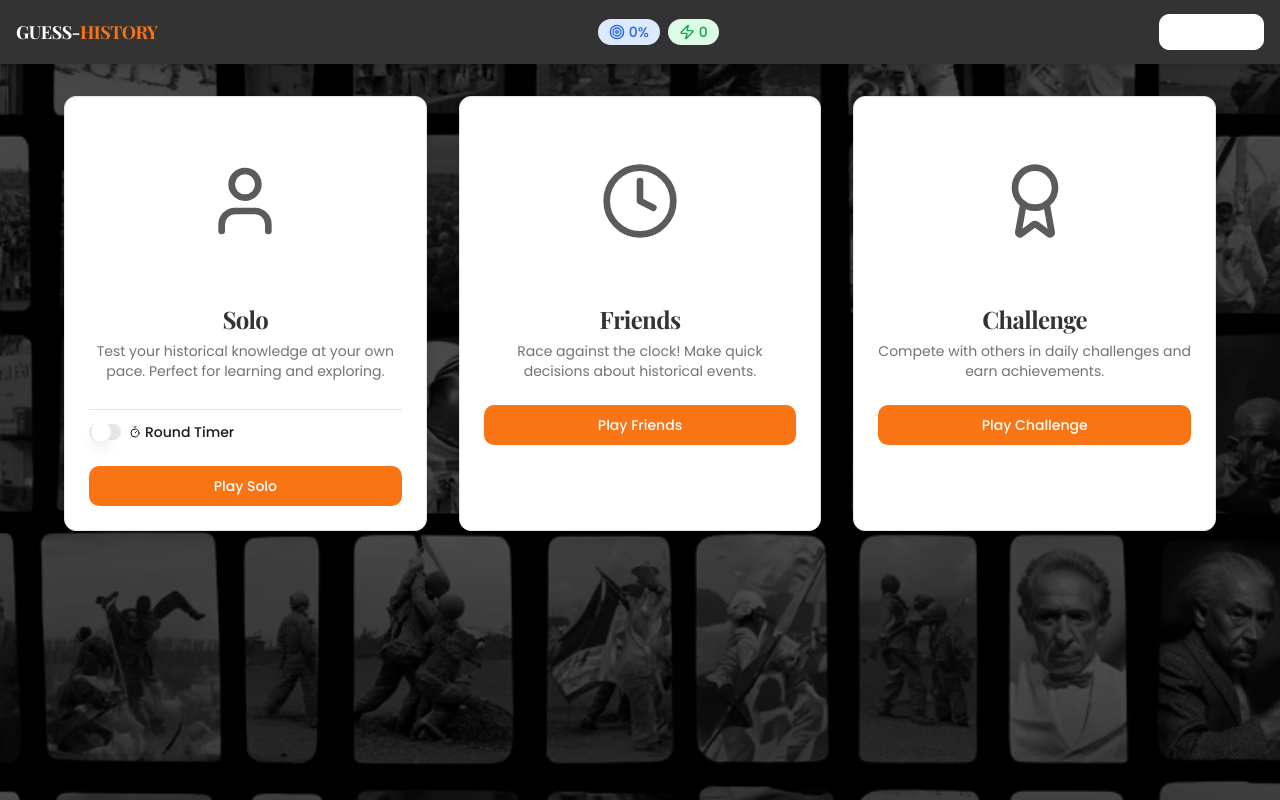
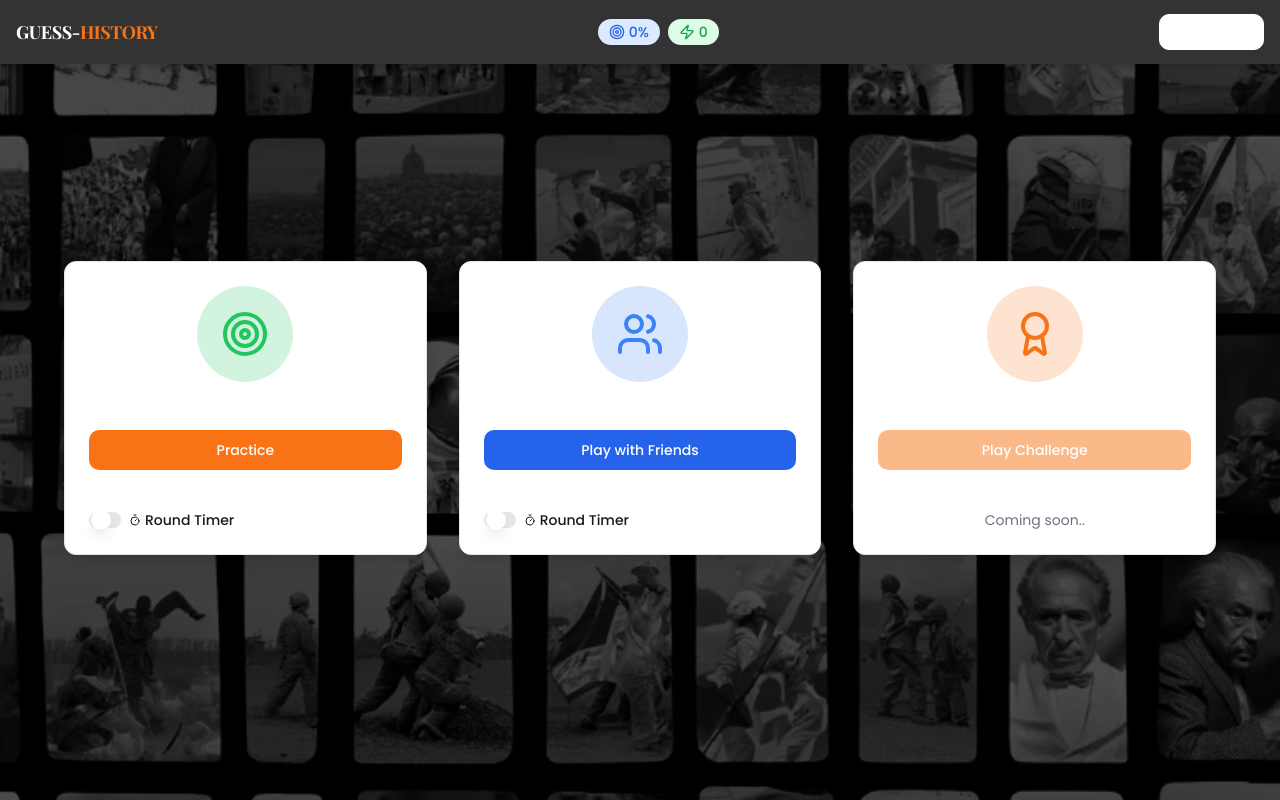
Before and after one commit to lama010101/guess-history, a React (Vite) app: page /test in a window 1280 px wide. Built offline with nearby package versions, Linux system fonts and the light colour scheme.

Commit message:
ui new cards

```diff
--- a/src/components/GameModeCard.tsx
+++ b/src/components/GameModeCard.tsx
@@ -1,59 +1,86 @@
-import { Card, CardHeader, CardTitle, CardDescription, CardContent } from "@/components/ui/card";
+import { Card, CardContent } from "@/components/ui/card";
 import { Button } from "@/components/ui/button";
-import { LucideIcon } from "lucide-react";
+import { LucideIcon, Clock, Users } from "lucide-react";
+import { cn } from "@/lib/utils";
 
 interface GameModeCardProps {
   title: string;
-  description: string;
   mode: "classic" | "time-attack" | "challenge";
   icon: LucideIcon;
   onStartGame: (mode: string) => void;
   isLoading: boolean;
+  showTimer?: boolean;
+  timerSeconds?: number;
+  onTimerChange?: (seconds: number) => void;
   children?: React.ReactNode;
+  disabled?: boolean;
 }
 
 export function GameModeCard({
   title,
-  description,
   mode,
   icon: Icon,
   onStartGame,
   isLoading,
-  children
+  showTimer = false,
+  timerSeconds = 300,
+  onTimerChange,
+  children,
+  disabled = false
 }: GameModeCardProps) {
+  const isFriendsMode = mode === 'time-attack';
+  const buttonText = mode === 'classic'
+    ? 'Practice'
+    : mode === 'time-attack'
+      ? 'Play with Friends'
+      : 'Play Challenge';
+
+  const iconColor = {
+    'classic': 'text-green-500',
+    'time-attack': 'text-blue-500',
+    'challenge': 'text-orange-500'
+  }[mode];
+
   const handleButtonClick = () => {
-    if (!isLoading) {
+    if (!isLoading && !disabled) {
       onStartGame(mode);
     }
   };
 
   return (
     <Card className="bg-white dark:bg-gray-900 rounded-xl shadow-lg hover:shadow-xl transition-shadow">
-      <CardHeader className="text-center">
-        <div className="h-40 flex items-center justify-center mb-4">
-          <Icon className="h-20 w-20 text-history-primary dark:text-history-light opacity-80" />
+      <CardContent className="p-6 flex flex-col items-center">
+        {/* Icon */}
+        <div className={cn("h-24 w-24 rounded-full bg-opacity-20 flex items-center justify-center mb-6", {
+          'bg-green-500/20': mode === 'classic',
+          'bg-blue-500/20': mode === 'time-attack',
+          'bg-orange-500/20': mode === 'challenge'
+        })}>
+          <Icon className={cn("h-12 w-12", iconColor)} />
         </div>
-        <CardTitle className="text-2xl font-bold text-history-primary dark:text-history-light">
-          {title}
-        </CardTitle>
-        <CardDescription className="text-muted-foreground">
-          {description}
-        </CardDescription>
-      </CardHeader>
+
+        {/* Timer (for Practice and Friends) */}
+        {showTimer && (
+          <div className="flex items-center gap-2 mb-6 text-sm font-medium text-gray-600 dark:text-gray-300">
+            <Clock className="h-4 w-4" />
+            <span>Round: {Math.floor(timerSeconds / 60)}m {timerSeconds % 60}s</span>
+          </div>
+        )}
+
+        {/* Button */}
+        <Button
+          className={`mt-6 w-full ${isFriendsMode ? 'bg-blue-600 hover:bg-blue-700' : 'bg-orange-500 hover:bg-orange-600'} text-white`}
+          onClick={handleButtonClick}
+          disabled={isLoading || disabled}
+        >
+          {isLoading ? 'Loading...' : buttonText}
+        </Button>
+      </CardContent>
       {children && (
         <div className="px-6 pb-4">
           {children}
         </div>
       )}
-      <CardContent>
-        <Button
-          className="w-full bg-history-secondary hover:bg-history-secondary/90 text-white"
-          onClick={handleButtonClick}
-          disabled={isLoading}
-        >
-          {isLoading ? "Starting..." : `Play ${title}`}
-        </Button>
-      </CardContent>
     </Card>
   );
 }
--- a/src/pages/HomePage.tsx
+++ b/src/pages/HomePage.tsx
@@ -1,17 +1,18 @@
 import React, { useState, useEffect, useCallback } from 'react';
-import { Clock, Award, User, Timer } from "lucide-react";
+import { Clock, Award, Target, Users, Timer } from "lucide-react";
 import GlobalSettingsModal from '@/components/GlobalSettingsModal';
 import FriendsGameModal from '@/components/FriendsGameModal';
 import { AuthModal } from '@/components/AuthModal';
+import { Slider } from "@/components/ui/slider";
+import { Label } from "@/components/ui/label";
+import { Switch } from "@/components/ui/switch";
 import { useAuth } from '@/contexts/AuthContext';
 import { UserSettings, fetchUserSettings, UserProfile, fetchUserProfile } from '@/utils/profile/profileService';
 import { GameModeCard } from "@/components/GameModeCard";
 import { useGame } from "@/contexts/GameContext";
 import { useNavigate } from 'react-router-dom';
 import { useToast } from '@/hooks/use-toast';
-import { Slider } from "@/components/ui/slider";
-import { Label } from "@/components/ui/label";
-import { Switch } from "@/components/ui/switch";
+
 
 const homePageStyle: React.CSSProperties = {
   position: 'fixed',
@@ -52,8 +53,11 @@ const HomePage = () => {
   const [showAuthModal, setShowAuthModal] = useState(false);
   const [pendingMode, setPendingMode] = useState<string | null>(null);
   const [isFriendsModalOpen, setIsFriendsModalOpen] = useState(false);
+  // Timer states
   const [isSoloTimerEnabled, setIsSoloTimerEnabled] = useState(false);
-  const [soloTimerSeconds, setSoloTimerSeconds] = useState(300); // Default to 5 minutes
+  const [isFriendsTimerEnabled, setIsFriendsTimerEnabled] = useState(false);
+  const [practiceTimerSeconds, setPracticeTimerSeconds] = useState(300); // 5 minutes
+  const [friendsTimerSeconds, setFriendsTimerSeconds] = useState(180); // 3 minutes
   const navigate = useNavigate();
   const gameContext = useGame();
   const { startGame, isLoading } = gameContext || {};
@@ -106,7 +110,13 @@ const HomePage = () => {
     }
 
     if (mode === 'time-attack') {
+      // For friends mode, use the friends timer settings
+      if (isFriendsTimerEnabled) {
+        await startGame?.({ timerSeconds: friendsTimerSeconds, timerEnabled: true });
+        navigate('/game');
+      } else {
         setIsFriendsModalOpen(true);
+      }
       return;
     }
 
@@ -126,7 +136,7 @@ const HomePage = () => {
         // When timer is disabled, pass timerEnabled: false to ensure it doesn't show in the HUD
         const gameSettings = mode === 'classic'
           ? isSoloTimerEnabled
-              ? { timerSeconds: soloTimerSeconds, timerEnabled: true }
+              ? { timerSeconds: practiceTimerSeconds, timerEnabled: true }
               : { timerEnabled: false }
           : {};
 
@@ -141,7 +151,7 @@ const HomePage = () => {
         });
       }
     }
-  }, [user, gameContext, startGame, isLoading, navigate, toast, isSoloTimerEnabled, soloTimerSeconds, setPendingMode, setShowAuthModal, setIsFriendsModalOpen]);
+  }, [user, gameContext, startGame, isLoading, navigate, toast, setPendingMode, setShowAuthModal, setIsFriendsModalOpen]);
 
   const handleStartFriendsGame = useCallback(async (settings: { timerSeconds: number; hintsPerGame: number }) => {
     setIsFriendsModalOpen(false);
@@ -202,28 +212,25 @@ const HomePage = () => {
 
   const handleGuestContinue = () => {
     setShowAuthModal(false);
-    // useEffect will handle starting the game with pendingMode
   };
-
 
   return (
     <div style={homePageStyle}>
-      <div style={contentStyle}>
-        <div className="container mx-auto px-4 py-12">
+      <div style={contentStyle} className="flex items-center min-h-screen">
+        <div className="container mx-auto px-4">
+          <div className="w-full max-w-6xl mx-auto">
             {/* Game instructions, settings, etc. */}
             <div className="my-4"></div>
-
             {gameContext ? (
               <div className="grid grid-cols-1 md:grid-cols-3 gap-8 max-w-6xl mx-auto">
                 <GameModeCard
-                title="Solo"
-                description="Test your historical knowledge at your own pace. Perfect for learning and exploring."
+                  title="Practice"
                   mode="classic"
-                icon={User}
+                  icon={Target}
                   onStartGame={handleStartGame}
                   isLoading={isLoading}
                 >
-                <div className="border-t border-gray-200 dark:border-gray-700 pt-3 mt-1">
+                  <div className="w-full mt-4">
                     <div className="flex items-center justify-between mb-2">
                       <div className="flex items-center space-x-2">
                         <Switch
@@ -239,17 +246,14 @@ const HomePage = () => {
                       </div>
                       {isSoloTimerEnabled && (
                         <span className="text-sm font-medium text-orange-400">
-                        {formatTime(soloTimerSeconds)}
+                          {formatTime(practiceTimerSeconds)}
                         </span>
                       )}
                     </div>
                     {isSoloTimerEnabled && (
-                    <div>
-                      <div className="relative mb-6 mt-4">
-                        {/* Calculate positions for markers based on their values */}
+                      <div className="relative mb-4">
                         <div className="absolute w-full h-6 pointer-events-none" style={{ bottom: '0px' }}>
                           {[5, 60, 120, 180, 240, 300].map((value) => {
-                            // Calculate position percentage based on value
                             const position = ((value - minTimerValue) / (maxTimerValue - minTimerValue)) * 100;
                             return (
                               <div
@@ -271,14 +275,13 @@ const HomePage = () => {
                         </div>
                         <div className="pt-6">
                           <Slider
-                            value={[soloTimerSeconds]}
+                            value={[practiceTimerSeconds]}
                             min={minTimerValue}
                             max={maxTimerValue}
                             step={stepSize}
-                            onValueChange={(value) => setSoloTimerSeconds(value[0])}
+                            onValueChange={(value) => setPracticeTimerSeconds(value[0])}
                             className="w-full"
                           />
-                        </div>
                         </div>
                       </div>
                     )}
@@ -287,43 +290,99 @@ const HomePage = () => {
 
                 <GameModeCard
                   title="Friends"
-                description="Race against the clock! Make quick decisions about historical events."
                   mode="time-attack"
-                icon={Clock}
+                  icon={Users}
                   onStartGame={handleStartGame}
                   isLoading={isLoading}
+                >
+                  <div className="w-full mt-4">
+                    <div className="flex items-center justify-between mb-2">
+                      <div className="flex items-center space-x-2">
+                        <Switch
+                          id="friends-timer-toggle"
+                          checked={isFriendsTimerEnabled}
+                          onCheckedChange={setIsFriendsTimerEnabled}
+                          className="data-[state=checked]:bg-blue-500 h-4 w-8"
                         />
+                        <Label htmlFor="friends-timer-toggle" className="flex items-center gap-1 cursor-pointer text-sm">
+                          <Timer className="h-3 w-3" />
+                          <span>Round Timer</span>
+                        </Label>
+                      </div>
+                      {isFriendsTimerEnabled && (
+                        <span className="text-sm font-medium text-blue-400">
+                          {formatTime(friendsTimerSeconds)}
+                        </span>
+                      )}
+                    </div>
+                    {isFriendsTimerEnabled && (
+                      <div className="relative">
+                        <div className="absolute w-full h-6 pointer-events-none" style={{ bottom: '0px' }}>
+                          {[5, 60, 120, 180, 240, 300].map((value) => {
+                            const position = ((value - minTimerValue) / (maxTimerValue - minTimerValue)) * 100;
+                            return (
+                              <div
+                                key={value}
+                                className="absolute flex flex-col items-center"
+                                style={{ left: `${position}%`, transform: 'translateX(-50%)' }}
+                              >
+                                <span className="text-xs text-gray-400 mb-1">
+                                  {value === 5 ? '5s' :
+                                   value === 60 ? '1m' :
+                                   value === 120 ? '2m' :
+                                   value === 180 ? '3m' :
+                                   value === 240 ? '4m' : '5m'}
+                                </span>
+                                <div className="h-1.5 w-0.5 bg-gray-400" />
+                              </div>
+                            );
+                          })}
+                        </div>
+                        <div className="pt-6">
+                          <Slider
+                            value={[friendsTimerSeconds]}
+                            min={minTimerValue}
+                            max={maxTimerValue}
+                            step={stepSize}
+                            onValueChange={(value) => setFriendsTimerSeconds(value[0])}
+                            className="w-full"
+                          />
+                        </div>
+                      </div>
+                    )}
+                  </div>
+                </GameModeCard>
 
                 <GameModeCard
                   title="Challenge"
-                description="Compete with others in daily challenges and earn achievements."
                   mode="challenge"
                   icon={Award}
                   onStartGame={handleStartGame}
                   isLoading={isLoading}
-              />
+                  disabled={true}
+                >
+                  <div className="flex items-center justify-center mt-4">
+                    <span className="text-sm text-gray-500 dark:text-gray-400">Coming soon..</span>
+                  </div>
+                </GameModeCard>
               </div>
             ) : (
-            <div className="text-center py-12">
-              <div className="animate-pulse space-y-4">
-                <div className="h-8 bg-gray-200 dark:bg-gray-700 rounded w-3/4 mx-auto"></div>
-                <div className="h-4 bg-gray-200 dark:bg-gray-700 rounded w-1/2 mx-auto"></div>
-                <div className="grid grid-cols-1 md:grid-cols-3 gap-8 max-w-6xl mx-auto mt-8">
+              <div className="grid grid-cols-1 md:grid-cols-3 gap-8 max-w-6xl mx-auto">
                 {[1, 2, 3].map((i) => (
-                    <div key={i} className="h-64 bg-gray-100 dark:bg-gray-800 rounded-lg p-6 shadow">
-                      <div className="h-8 w-8 bg-gray-200 dark:bg-gray-700 rounded-full mx-auto mb-4"></div>
-                      <div className="h-6 bg-gray-200 dark:bg-gray-700 rounded w-3/4 mx-auto mb-2"></div>
-                      <div className="h-4 bg-gray-200 dark:bg-gray-700 rounded w-5/6 mx-auto mb-4"></div>
+                  <div key={i} className="animate-pulse">
+                    <div className="h-96 bg-white dark:bg-gray-900 rounded-xl shadow-lg p-6">
+                      <div className="h-8 w-8 bg-gray-200 dark:bg-gray-700 rounded-full mx-auto mb-6"></div>
+                      <div className="h-6 bg-gray-200 dark:bg-gray-700 rounded w-3/4 mx-auto mb-4"></div>
+                      <div className="h-4 bg-gray-200 dark:bg-gray-700 rounded w-5/6 mx-auto mb-6"></div>
                       <div className="h-10 bg-gray-200 dark:bg-gray-700 rounded w-3/4 mx-auto"></div>
                     </div>
+                  </div>
                 ))}
-                </div>
-              </div>
               </div>
             )}
           </div>
         </div>
-
+      </div>
       <GlobalSettingsModal
         isOpen={isSettingsModalOpen}
         onClose={() => setIsSettingsModalOpen(false)}
@@ -350,4 +409,4 @@ const HomePage = () => {
   );
 };
 
-export default HomePage; // Export with new name
+export default HomePage;
```
Lines whose indentation alone changed are shown as unchanged.
